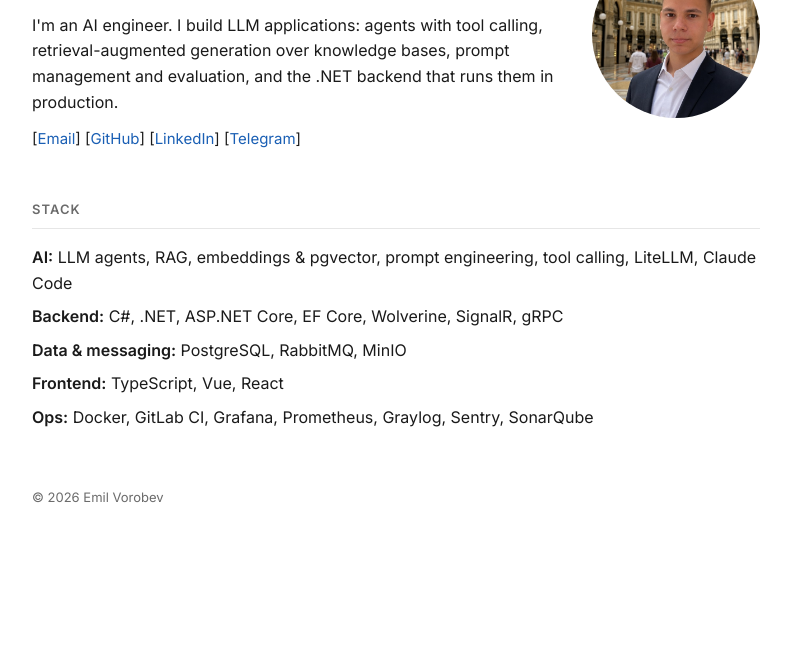
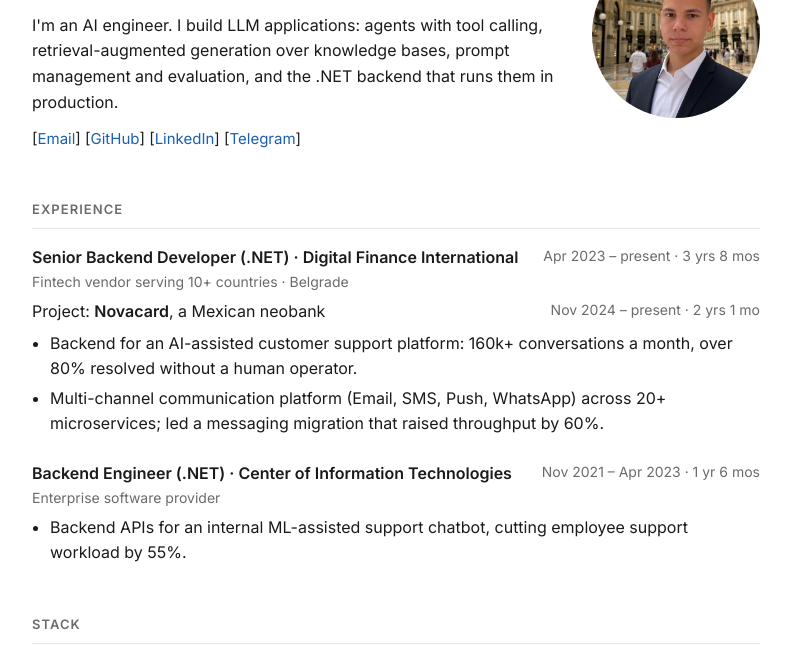
Before and after one commit to VorobevEmil/VorobevEmil.github.io, a plain HTML site: page index.html in a window 1280 px wide. Shown: the part 140-797 px from the top of the page, without its empty margins (244-1035 px from the left). Drawn offline with Linux system fonts and the light colour scheme.

Commit message:
Add experience with live job durations and Novacard project
Co-Authored-By: Claude Opus 5.5 (1M context) <noreply@anthropic.com>

```diff
--- a/index.html
+++ b/index.html
@@ -62,6 +62,14 @@
     }
     p { margin: 0 0 12px; }
 
+    .job { margin-bottom: 24px; }
+    .job-head { display: flex; justify-content: space-between; gap: 4px 16px; flex-wrap: wrap; }
+    .job-title { font-weight: 600; }
+    .job-meta { color: var(--muted); font-size: 14px; }
+    .job-project { margin-top: 6px; }
+    .job ul { margin: 6px 0 0; padding-left: 18px; }
+    .job li { margin-bottom: 4px; }
+
     ul.skills { list-style: none; padding: 0; margin: 0; }
     ul.skills li { margin-bottom: 8px; }
     ul.skills b { font-weight: 600; }
@@ -97,6 +105,35 @@
     <img class="photo" src="images/emil.jpg" alt="Emil Vorobev">
   </header>
 
+  <h2>Experience</h2>
+
+  <div class="job">
+    <div class="job-head">
+      <span class="job-title">Senior Backend Developer (.NET) · Digital Finance International</span>
+      <span class="job-meta">Apr 2023 – present<span class="duration" data-start="2023-04"></span></span>
+    </div>
+    <div class="job-meta">Fintech vendor serving 10+ countries · Belgrade</div>
+    <div class="job-head job-project">
+      <span>Project: <b>Novacard</b>, a Mexican neobank</span>
+      <span class="job-meta">Nov 2024 – present<span class="duration" data-start="2024-11"></span></span>
+    </div>
+    <ul>
+      <li>Backend for an AI-assisted customer support platform: 160k+ conversations a month, over 80% resolved without a human operator.</li>
+      <li>Multi-channel communication platform (Email, SMS, Push, WhatsApp) across 20+ microservices; led a messaging migration that raised throughput by 60%.</li>
+    </ul>
+  </div>
+
+  <div class="job">
+    <div class="job-head">
+      <span class="job-title">Backend Engineer (.NET) · Center of Information Technologies</span>
+      <span class="job-meta">Nov 2021 – Apr 2023<span class="duration" data-start="2021-11" data-end="2023-04"></span></span>
+    </div>
+    <div class="job-meta">Enterprise software provider</div>
+    <ul>
+      <li>Backend APIs for an internal ML-assisted support chatbot, cutting employee support workload by 55%.</li>
+    </ul>
+  </div>
+
   <h2>Stack</h2>
   <ul class="skills">
     <li><b>AI:</b> LLM agents, RAG, embeddings &amp; pgvector, prompt engineering, tool calling, LiteLLM, Claude Code</li>
@@ -109,5 +146,18 @@
   <footer>© 2026 Emil Vorobev</footer>
 
 </main>
+<script>
+  // LinkedIn-style duration: both start and end months count.
+  document.querySelectorAll('.duration').forEach(function (el) {
+    var start = el.dataset.start.split('-').map(Number);
+    var now = new Date();
+    var end = el.dataset.end ? el.dataset.end.split('-').map(Number) : [now.getFullYear(), now.getMonth() + 1];
+    var total = (end[0] - start[0]) * 12 + (end[1] - start[1]) + 1;
+    var y = Math.floor(total / 12), m = total % 12, parts = [];
+    if (y) parts.push(y + (y === 1 ? ' yr' : ' yrs'));
+    if (m) parts.push(m + (m === 1 ? ' mo' : ' mos'));
+    el.textContent = ' · ' + parts.join(' ');
+  });
+</script>
 </body>
 </html>
```
